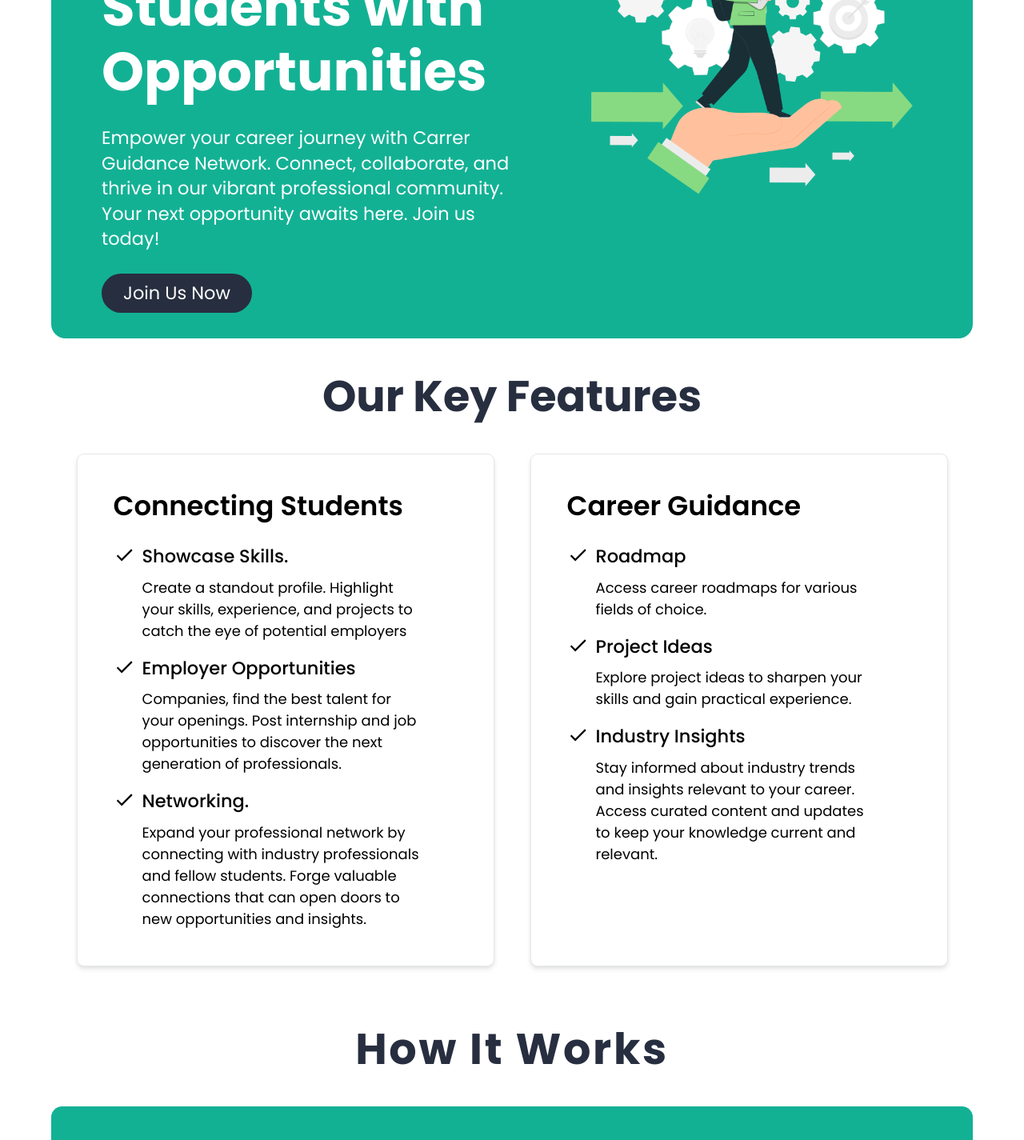
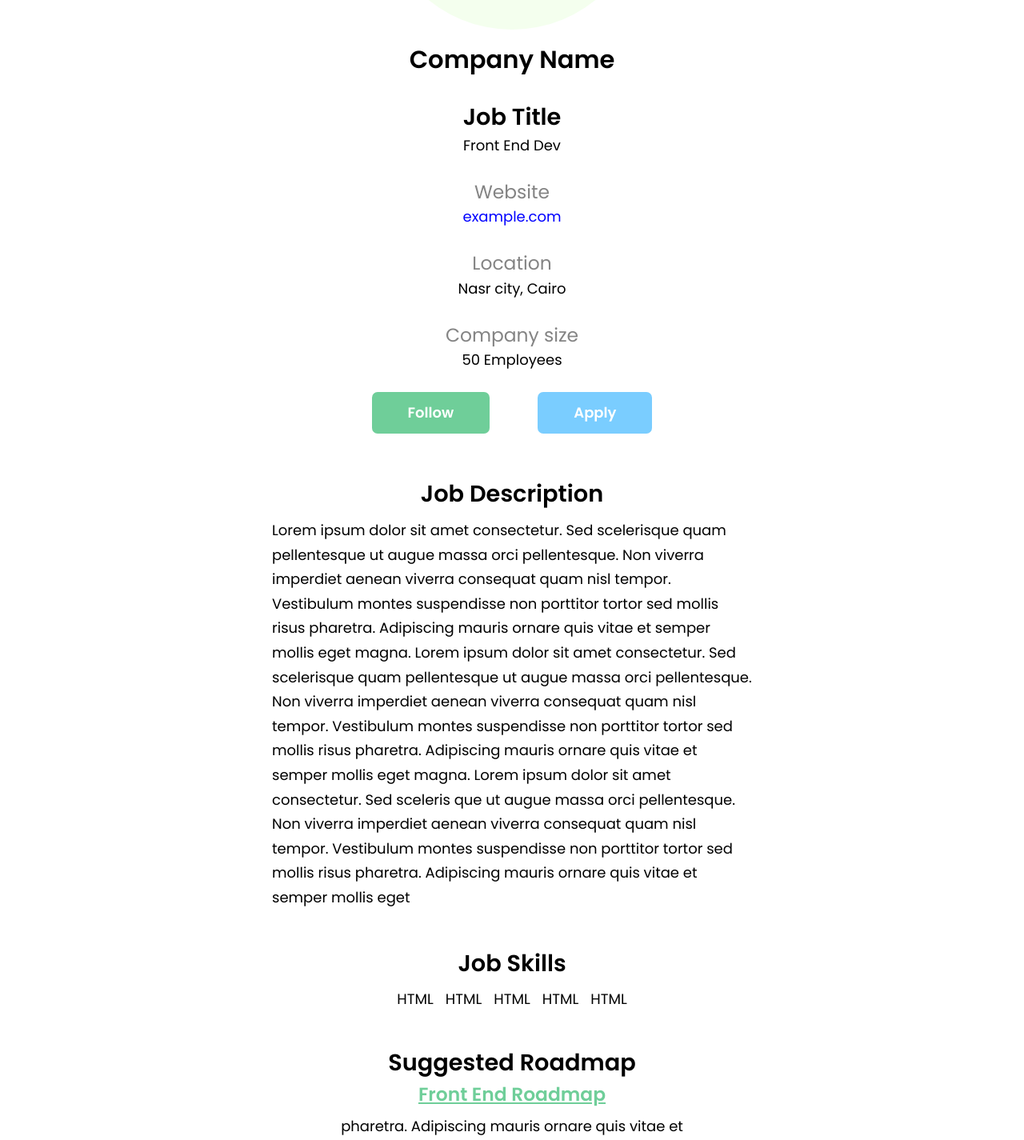
Before and after one commit to AbdelrahmanMostafa0/career-guidance-network, a Next.js app in the folder client/: page / in a window 1280 px wide. Shown: the part 440-1865 px from the top of the page at 80% size. Built offline with nearby package versions, Linux system fonts and the light colour scheme; what @nextui-org/react would draw is missing.

Commit message:
adding view job

```diff
--- /dev/null
+++ b/client/src/components/veiwjob/ViewJob.jsx
@@ -0,0 +1,71 @@
+import React, { useState } from "react";
+import Link from "next/link";
+import { AiFillGithub, AiFillLinkedin, AiOutlineGlobal } from 'react-icons/ai';
+import styles from "../../styles/viewjob.module.css";
+
+export default function ViewJob() {
+    return (
+        <div className={styles.container}>
+            <header className={`${styles.header} ${styles.flow}`}>
+                <div className={`${styles.firstCol} ${styles.flow}`}>
+                    <div className={`${styles.companyInfo} ${styles.flow}`}>
+                        <img className={styles.companyLogo} src="companylogo.png" alt="company logo"/>
+                        <h1>Company Name</h1>
+                    </div>
+                    <div className={`${styles.companyDetails} ${styles.flow}`}>
+                        <div>
+                            <h2>Job Title </h2>
+                            <p>Front End Dev</p>
+                        </div>
+                        <div>
+                            <h5>Website</h5>
+                            <Link href="#">example.com</Link>
+                        </div>
+                        <div>
+                            <h5>Location</h5>
+                            <p>Nasr city, Cairo</p>
+                        </div>
+                        <div>
+                            <h5>Company size</h5>
+                            <p>50 Employees</p>
+                        </div>
+
+                    </div>
+                </div>
+                <div className={styles.secondCol}>
+                    <button className={styles.followBtn}>Follow</button>
+                    <button className={styles.applyBtn}>Apply</button>
+                </div>
+            </header>
+            <main className={`${styles.mainContainer} ${styles.flow}`}>
+                <section className={`${styles.jobDescriptionSection} ${styles.flow}`}>
+                    <h2>Job Description</h2>
+                    <p>Lorem ipsum dolor sit amet consectetur. Sed scelerisque quam pellentesque ut augue massa orci pellentesque. Non viverra imperdiet aenean viverra consequat quam nisl tempor. Vestibulum montes suspendisse non porttitor tortor sed mollis risus pharetra. Adipiscing mauris ornare quis vitae et semper mollis eget magna.
+                        Lorem ipsum dolor sit amet consectetur. Sed scelerisque quam pellentesque ut augue massa orci pellentesque. Non viverra imperdiet aenean viverra consequat quam nisl tempor. Vestibulum montes suspendisse non porttitor tortor sed mollis risus pharetra. Adipiscing mauris ornare quis vitae et semper mollis eget magna.
+                        Lorem ipsum dolor sit amet consectetur. Sed sceleris
+                        que ut augue massa orci pellentesque. Non viverra imperdiet aenean viverra consequat quam nisl tempor. Vestibulum montes suspendisse non porttitor tortor sed mollis risus pharetra. Adipiscing mauris ornare quis vitae et semper mollis eget</p>
+                </section>
+                <section className={`${styles.jobSkillsSection} ${styles.flow}`}>
+                    <h2>Job Skills</h2>
+                    <div className={styles.groupOfSkills}>
+                        <p>HTML</p>
+                        <p>HTML</p>
+                        <p>HTML</p>
+                        <p>HTML</p>
+                        <p>HTML</p>
+                    </div>
+                </section>
+                <section className={`${styles.suggestedRoadmapSection} ${styles.flow}`}>
+                    <h2>Suggested Roadmap</h2>
+                    <Link href="#">
+                        <div className={styles.suggestedRoadmap}>
+                            <h3>Front End Roadmap</h3>
+                            <p>pharetra. Adipiscing mauris ornare quis vitae et semper mollis eget </p>
+                        </div>
+                    </Link>
+                </section>
+                <section className={styles.similarJobsSections}></section>
+            </main>
+        </div>
+    )
+}
--- a/client/src/pages/index.js
+++ b/client/src/pages/index.js
@@ -1,9 +1,10 @@
 import Home from "@/components/HomePage/Home";
+import ViewJob from "@/components/veiwjob/ViewJob";
 
 export default function index() {
   return (
     <div className="min-h-[90dvh]">
-      <Home />
+      <ViewJob />
     </div>
   );
 }
--- a/client/src/styles/globals.css
+++ b/client/src/styles/globals.css
@@ -2,9 +2,13 @@
 @tailwind components;
 @tailwind utilities;
 
-* {
+*,
+*::after,
+*::before
+{
   box-sizing: border-box;
 }
+
 
 body {
   margin: 0;
--- /dev/null
+++ b/client/src/styles/viewjob.module.css
@@ -0,0 +1,147 @@
+
+.flow > *:where(:not(:first-child)) {
+    margin-top: var(--flow-space, 1.5em);
+}
+
+.container {
+    /* background-color: #F4F4F4; */
+    padding: 2em 1.2em;
+    min-height: 100vh;
+    text-align: center;
+}
+
+/* ----------------------------------
+
+            Header
+
+-----------------------------------*/
+
+.header, .mainContainer {
+    display: grid;
+    grid-template-columns: minmax(0, 600px);
+    place-content: center;
+}
+
+/* -----------------
+
+    First Column
+
+------------------*/
+
+.firstCol {
+    display: flex;
+    flex-direction: column;
+}
+
+/* ------ Company Info ------ */
+
+.companyInfo {
+    --flow-space: .5em;
+}
+
+.companyInfo .companyLogo {
+    max-width: 55%;
+    border-radius: 50%;
+    margin: 0 auto;
+}
+
+.companyInfo h1 {
+    font-size: 1.7rem;
+    font-weight: 600;
+}
+
+/* ----- Company Details ------- */
+
+.companyDetails h2, .mainContainer h2{
+    font-size: 1.6rem;
+    font-style: normal;
+    font-weight: 600;
+}
+
+.companyDetails h5 {
+    color: #848484;
+    font-size: 1.3rem;
+}
+
+.companyDetails a {
+    color: blue;
+}
+
+/* -------------------
+
+    Second Column
+
+---------------------*/
+
+.secondCol {
+    display: flex;
+    justify-content: center;
+    align-items: center;
+    gap: 10%;
+}
+
+.secondCol button {
+    display: inline-block;
+    padding: .7em 2.5em;
+    border-radius: 7px;
+    color: #FFF;
+    font-style: normal;
+    font-weight: 600;
+}
+
+.followBtn {
+    border-radius: 12px;
+    background-color: #6FCE99;
+}
+
+.applyBtn {
+    background-color: #7ACDFF;
+}
+
+/* ----------------------------------
+
+            Main container
+
+-----------------------------------*/
+
+.mainContainer {
+    --flow-space: 2.5em;
+    margin-top: 3em;
+    grid-template-areas:
+        'description'
+        'skills'
+        'roadmap'
+        'similar';
+}
+
+.jobDescriptionSection {
+    grid-area: description;
+    --flow-space: .5em;
+}
+
+.jobDescriptionSection p {
+    text-align: left;
+    line-height: 1.7em;
+}
+
+.jobSkillsSection .groupOfSkills {
+    max-width: 80%;
+    display: flex;
+    justify-content: center;
+    flex-wrap: wrap;
+    gap: 15px;
+    margin-inline: auto;
+    --flow-space: .5em;
+}
+
+.suggestedRoadmap h3 {
+    color: #6FCE99;
+    font-size: 1.3rem;
+    font-weight: 600;
+    text-decoration: underline;
+}
+
+.suggestedRoadmap p {
+    max-width: 80%;
+    margin: .5em auto;
+}
```
Also changed, not shown: client/public/companylogo.png (added).
